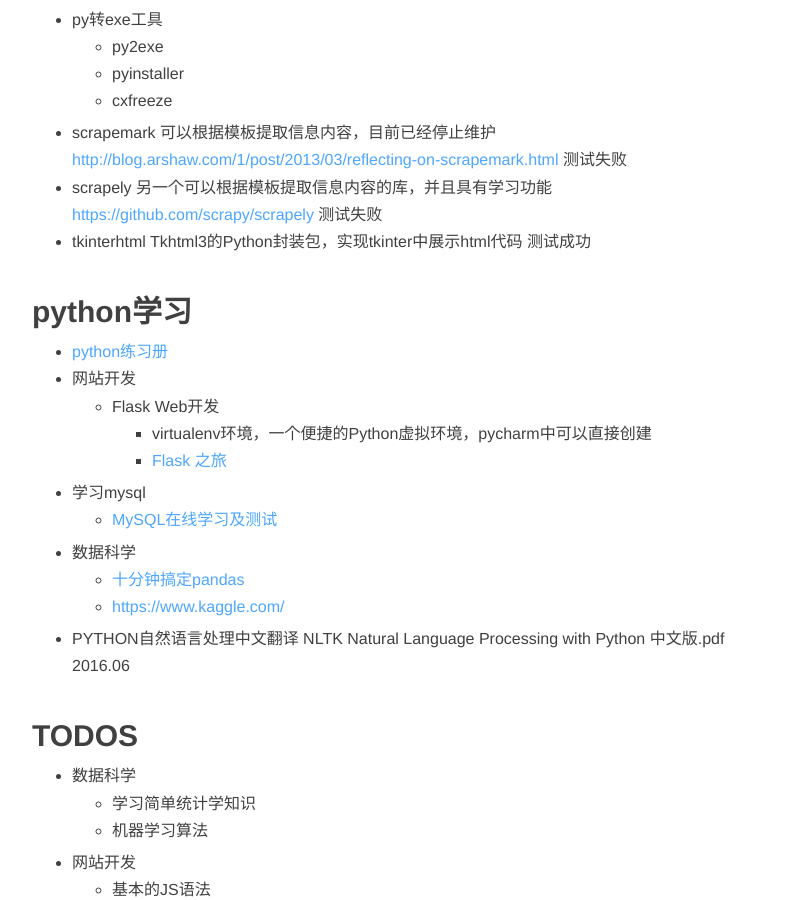
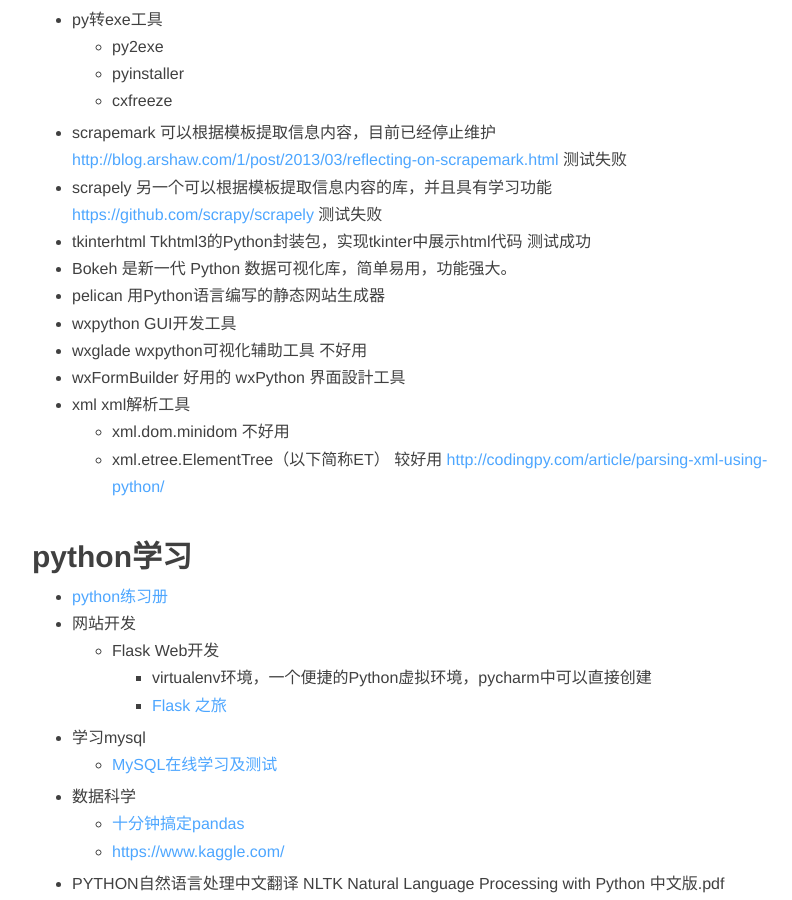
Before and after one commit to KevinBean/KevinBean.github.io.old, a Jekyll site: the page built from _posts/2016-06-26-Project626-a-python-developer.md, in a window 1280 px wide and 900 px high, scrolled down 1218 px. Shown: the whole window, without its empty margins (233-1025 px from the left). Built offline with Jekyll 4.4.1, drawn with Linux system fonts in a browser that asks for light colours; nearby versions of some CDN libraries; comment, search, counter and statistics services are not loaded.

Commit message:
增加最近工具

```diff
--- a/_posts/2016-06-26-Project626-a-python-developer.md
+++ b/_posts/2016-06-26-Project626-a-python-developer.md
@@ -39,21 +39,29 @@
 - scrapemark 可以根据模板提取信息内容，目前已经停止维护 [http://blog.arshaw.com/1/post/2013/03/reflecting-on-scrapemark.html][4] 测试失败
 - scrapely 另一个可以根据模板提取信息内容的库，并且具有学习功能 [https://github.com/scrapy/scrapely][5] 测试失败
 - tkinterhtml Tkhtml3的Python封装包，实现tkinter中展示html代码 测试成功
+- Bokeh 是新一代 Python 数据可视化库，简单易用，功能强大。
+- pelican 用Python语言编写的静态网站生成器
+- wxpython GUI开发工具
+- wxglade wxpython可视化辅助工具 不好用
+- wxFormBuilder 好用的 wxPython 界面設計工具
+- xml xml解析工具
+	- xml.dom.minidom 不好用
+	- xml.etree.ElementTree（以下简称ET） 较好用 [http://codingpy.com/article/parsing-xml-using-python/][6]
 
 
 
 
 ## python学习
-- [python练习册][6]
+- [python练习册][7]
 - 网站开发
 	- Flask Web开发
 		- virtualenv环境，一个便捷的Python虚拟环境，pycharm中可以直接创建
-		- [Flask 之旅][7]
+		- [Flask 之旅][8]
 - 学习mysql
-	- [MySQL在线学习及测试][8]
+	- [MySQL在线学习及测试][9]
 - 数据科学
-	- [十分钟搞定pandas][9]
-	- [https://www.kaggle.com/][10]
+	- [十分钟搞定pandas][10]
+	- [https://www.kaggle.com/][11]
 - PYTHON自然语言处理中文翻译 NLTK Natural Language Processing with Python 中文版.pdf 2016.06
 
 ## TODOS
```
Also changed, not shown: other parts of _posts/2016-06-26-Project626-a-python-developer.md (+6 -5 lines).
